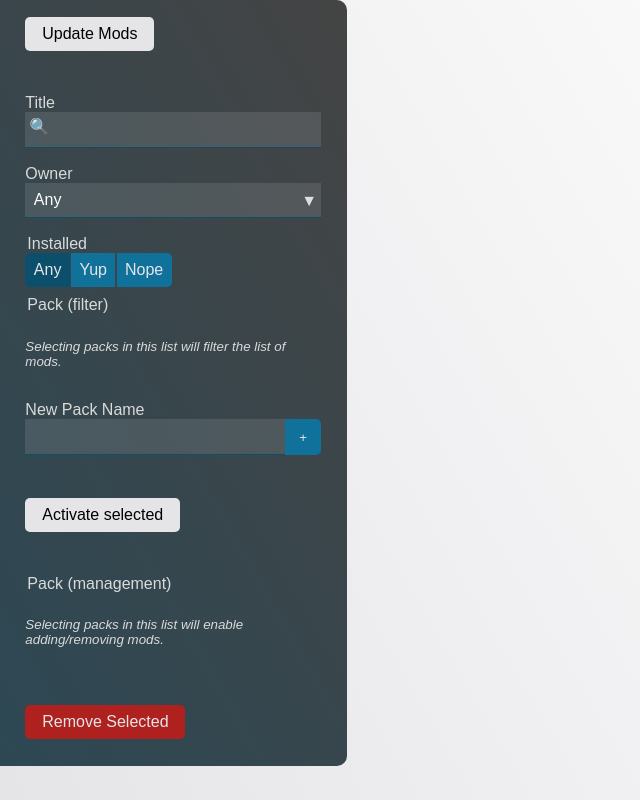
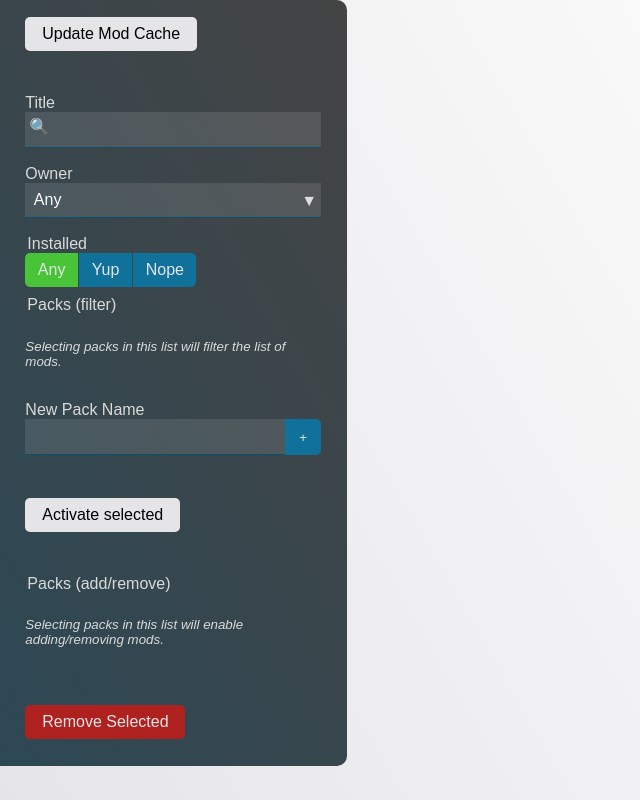
Before and after one commit to kalisjoshua/factorio-mod-pack-manager, an Electron app: page index.html in a window 1000 px wide. Shown: the whole page, without its empty margins (0-640 px from the left). Drawn offline with nearby package versions, Linux system fonts and the light colour scheme; files that its build step writes are made by us from their sources; no server answers.

Commit message:
refactor of form elements

```diff
--- a/app/index.js
+++ b/app/index.js
@@ -202,7 +202,7 @@ function updateModsListing() {
         // version: mod.latest_release.version,
       }
 
-      const btnClasses = 'btn--good btn--warn'.split(' ')
+      const btnClasses = 'btn--alternate btn--warn'.split(' ')
       inPack && btnClasses.reverse()
 
       const btnText = 'Add Remove'.split(' ')
--- a/index.html
+++ b/index.html
@@ -16,7 +16,7 @@
     <aside class="mod-packs">
       <form name="manager">
         <div class="form-field form-buttons">
-          <span class="btn btn--alternate btn--disabled" data-action="update">Update Mods</span>
+          <span class="btn btn--alternate btn--disabled" data-action="refresh">Update Mod Cache</span>
         </div>
 
         <div class="form-field">
@@ -40,19 +40,25 @@
             <legend>Installed</legend>
 
             <input checked class="data-entry" id="installed-any" type="radio" name="installed" value="" />
-            <label for="installed-any">Any</label>
+            <span class="pill__item">
+              <label for="installed-any">Any</label>
+            </span>
 
             <input class="data-entry" id="installed-yup" type="radio" name="installed" value="true" />
-            <label for="installed-yup">Yup</label>
+            <span class="pill__item">
+              <label for="installed-yup">Yup</label>
+            </span>
 
             <input class="data-entry" id="installed-nope" type="radio" name="installed" value="false" />
-            <label for="installed-nope">Nope</label>
+            <span class="pill__item">
+              <label for="installed-nope">Nope</label>
+            </span>
           </fieldset>
         </div>
 
         <div class="form-field">
           <fieldset class="pill-input--vertical" name="packs-filter">
-            <legend>Pack (filter)</legend>
+            <legend>Packs (filter)</legend>
           </fieldset>
           <p><em><small>Selecting packs in this list will filter the list of mods.</small></em></p>
         </div>
@@ -71,7 +77,7 @@
 
         <div class="form-field">
           <fieldset class="pill-input--vertical" name="packs-list">
-            <legend>Pack (management)</legend>
+            <legend>Packs (add/remove)</legend>
           </fieldset>
           <p><em><small>Selecting packs in this list will enable adding/removing mods.</small></em></p>
         </div>
--- a/package.json
+++ b/package.json
@@ -7,9 +7,10 @@
     "css": ". bin/styles.sh start",
     "css:watch": ". bin/styles.sh watch",
     "precss:watch": "npm run css",
-    "stop": ". bin/styles.sh stop",
     "start": "electron .",
-    "prestart": "npm run css:watch"
+    "prestart": "npm run css:watch",
+    "poststart": "npm run stop",
+    "stop": ". bin/styles.sh stop"
   },
   "keywords": [
     "factorio",
--- a/sass/_forms.scss
+++ b/sass/_forms.scss
@@ -25,24 +25,34 @@ form { margin: 0; }
   }
 
   label {
+    // background: rgba(255, 0, 0, 0.2);
+    cursor: pointer;
+    padding: $gutter $gutter;
+  }
+
+  .pill__item {
     background: lighten($btn-background, 10%);
     color: $btn-color;
     cursor: pointer;
     margin: 0;
-    padding: 1ex;
+    padding: $gutter 0;
     transition: $transition;
   }
 
-  label:hover {
+  .pill__item:hover {
     background: lighten($btn-background, 20%);
   }
 
-  label:first-of-type { border-radius: $radius 0 0 $radius; }
-  label:last-of-type { border-radius: 0 $radius $radius 0; }
-  label:nth-of-type(n+2) { margin-left: -0.4ex; }
+  .pill__item:first-of-type { border-radius: $radius 0 0 $radius; }
+  .pill__item:last-of-type { border-radius: 0 $radius $radius 0; }
+  .pill__item:nth-of-type(n+2) { margin-left: 1px; }
 
-  :checked + label {
-    background: $btn-background;
+
+  .pill__item label { padding-left: unquote("calc(#{$gutter} + 4px)"); }
+  .pill__item:last-of-type label { padding: 0 unquote("calc(#{$gutter} + 4px)"); }
+
+  :checked +.pill__item {
+    background: $accent;
   }
 }
 
@@ -75,7 +85,7 @@ form { margin: 0; }
   label:nth-of-type(n+1) { margin-bottom: 1px; }
 
   :checked + label {
-    background: $btn-background;
+    background: $accent;
     color: $btn-color;
   }
 }
```
